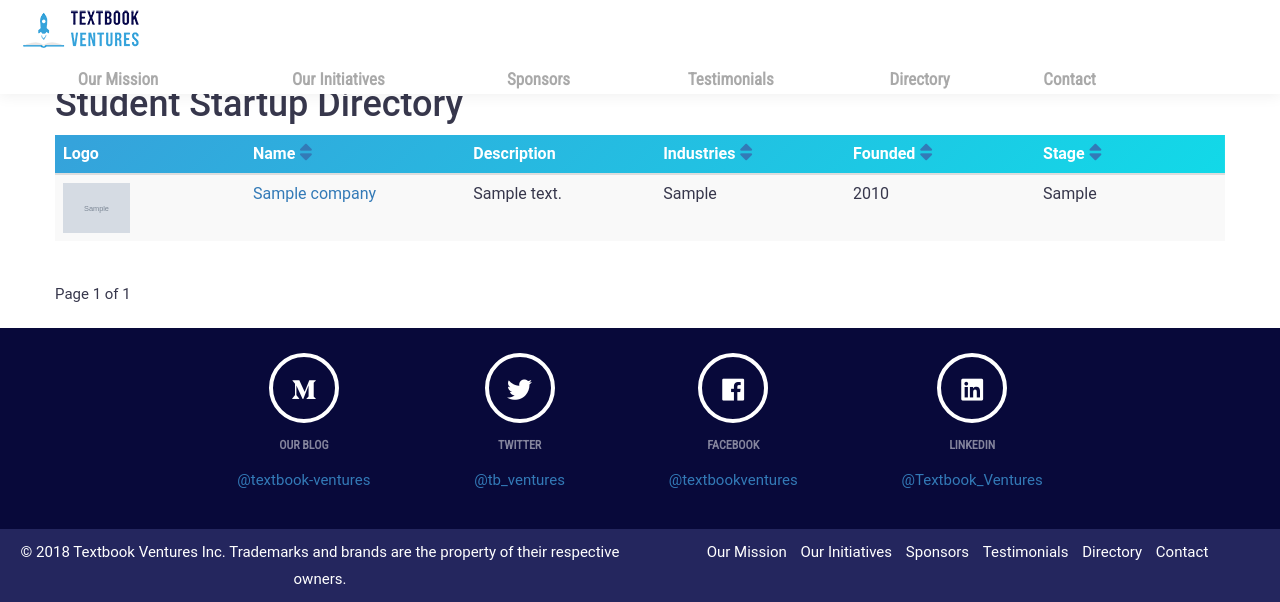
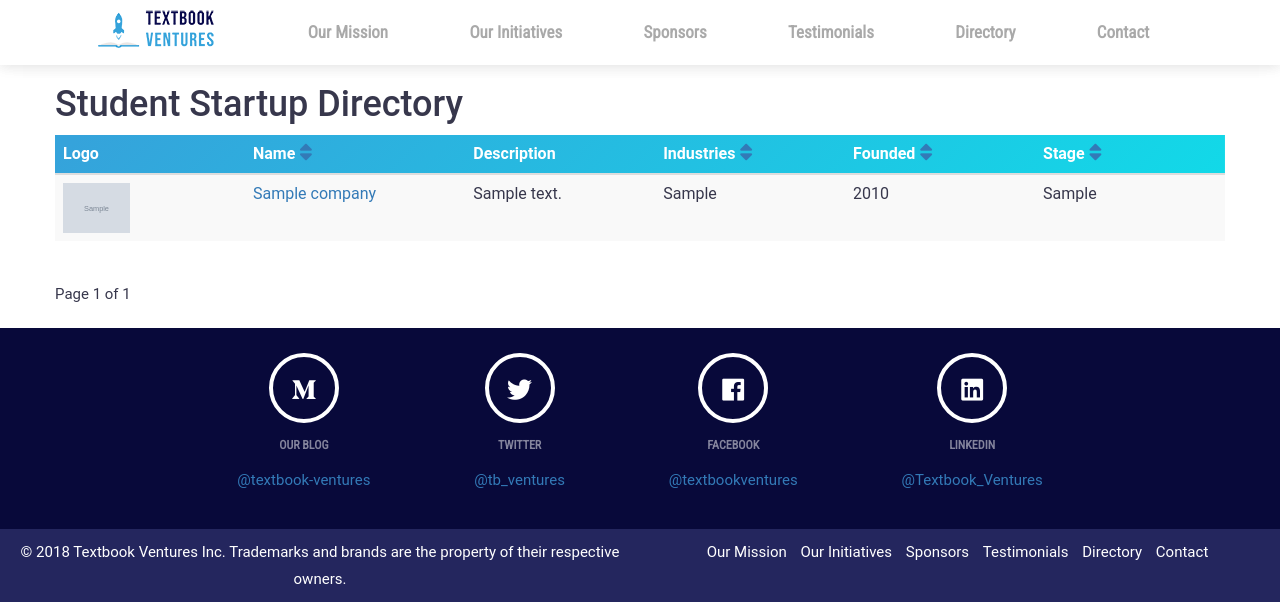
Before and after one commit to Kevinwochan/Startup-Directory, a Django app: page / in a window 1280 px wide. Shown: the top 602 px of the page. Run offline with Django 3.2, Linux system fonts and the light colour scheme; tables that the repository leaves empty hold one stand-in row (values such as "Sample post"); grey boxes marked "Sample" are stand-in pictures; some libraries are stand-ins or nearby versions.

Commit message:
Hacky new desktop menubar

```diff
--- a/startupdirectory/static/css/base.css
+++ b/startupdirectory/static/css/base.css
@@ -21,7 +21,78 @@ a: {
 /*
     Top Nav Bar
 */
+.masthead{
+    display:block;
+    background:white;
+    box-shadow: 0 0 15px 1px rgba(0,0,0,.07);
+    height:65px;
+}
+.nav-bar-wrapper{
+    max-width:1200px;
+    margin:auto;
+    padding: 0px 50px;
+    display:flex;
+    -webkit-flex-flow: row nowrap;
+    -moz-flex-flow: row nowrap;
+    -ms-flex-flow: row nowrap;
+    justify-content: center;
+}
+.menu {
+    flex-grow: 1;
+    display:flex;
+    -webkit-flex-flow: row nowrap;
+    -moz-flex-flow: row nowrap;
+    -ms-flex-flow: row nowrap;
+    list-style:none;
+    justify-content:space-between;
+    text-align:center;
+}
+.menu-logo{
+    padding-right:18px;
+}
+.menu-item {
+    margin: 18px 14px 18px 14px;
+    padding: 4px 4px 4px 4px;
+    justify-content:flex-end;
+    align-items: center;
+    align-content: center;
+    flex-grow:1;
+    position: relative;
+}
+.menu-link{
+    display:block;
+    cursor:pointer;
+}
+.menu-item-text {
+    word-spacing:0;
+    display:block;
+    align-items:center;
+    color: darkgray;
+    font-weight: 500;
+    font: normal bold 17px / 21px "Roboto Condensed", Helvetica, Arial, Verdana, sans-serif;
+}
 
+.menu-item-text:before {
+    height: 2px;
+    width: 100%;
+    background: -webkit-linear-gradient(135deg,#35a3db 30%,#12d9e8 100%);
+    background: linear-gradient(135deg,#35a3db 30%,#12d9e8 100%);
+    position: absolute;
+    bottom: -6px;
+    left: 0;
+    content: '';
+    opacity: 0;
+    -ms-transition: opacity .3s,-webkit-transform .3s;
+    -webkit-transition: opacity .3s,-webkit-transform .3s;
+    transition: opacity .3s,transform .3s;
+    -ms-transform: translateY(10px);
+    -webkit-transform: translateY(10px);
+    transform: translateY(10px);
+}
+
+.mobile-header{
+    display:none;
+}
 .navbar .nav {
     margin-left: 0;
     margin-right: 0;
@@ -45,52 +116,6 @@ a: {
     box-shadow: 0 0 15px 1px rgba(0,0,0,.07);
 }
 
-.menu-item {
-    text-transform: none;
-    margin: 18px 14px 18px 14px;
-    padding: 4px 4px 4px 4px;
-    display: -webkit-flex;
-    display: -moz-flex;
-    display: -ms-flexbox;
-    display: -ms-flex;
-    display: flex;
-    -webkit-align-items: center;
-    -moz-align-items: center;
-    -ms-align-items: center;
-    -ms-flex-align: center;
-    align-items: center;
-    -webkit-align-content: center;
-    -moz-align-content: center;
-    -ms-align-content: center;
-    align-content: center;
-    -ms-flex-line-pack: stretch;
-    flex-grow:1;
-    position: relative;
-}
-.menu-item-text {
-    color: darkgray;
-    font-weight: 500;
-    font: normal bold 17px / 21px "Roboto Condensed", Helvetica, Arial, Verdana, sans-serif;
-}
-
-.menu-item-text:before {
-    height: 2px;
-    width: 100%;
-    background: -webkit-linear-gradient(135deg,#35a3db 30%,#12d9e8 100%);
-    background: linear-gradient(135deg,#35a3db 30%,#12d9e8 100%);
-    position: absolute;
-    bottom: -6px;
-    left: 0;
-    content: '';
-    opacity: 0;
-    -ms-transition: opacity .3s,-webkit-transform .3s;
-    -webkit-transition: opacity .3s,-webkit-transform .3s;
-    transition: opacity .3s,transform .3s;
-    -ms-transform: translateY(10px);
-    -webkit-transform: translateY(10px);
-    transform: translateY(10px);
-}
-
 #nav-img .img-responsive {
     height: auto;
     width: auto;
@@ -101,6 +126,9 @@ a: {
 /**
     nav bar effects
 */
+.menu-item a:hover{
+    text-decoration:none;
+}
 .menu-item a:hover .menu-item-text,
 .menu-item a:active .menu-item-text{
     background: linear-gradient(135deg,#35a3db 30%,#12d9e8 100%) ;
@@ -276,3 +304,13 @@ footer {
 /*
     Mobile CSS
 */
+
+@media max-width:756px; {
+    mobile-header{
+        display:block;
+    }
+    masthead{
+        display:none;
+    }
+
+}
--- a/startupdirectory/templates/base.html
+++ b/startupdirectory/templates/base.html
@@ -1,22 +1,21 @@
 {% load static %}
-{% load compress %}
 <html lang="en">
   <head>
-    <meta charset="utf-8">
-    <meta http-equiv="X-UA-Compatible" content="IE=edge">
-    <meta name="viewport" content="width=device-width, initial-scale=1">
+      <meta property="og:title" content="Textbook Ventures' Directory"/>
+      <meta property="og:type" content="website"/>
+      <meta property="og:url" content="http://textbook.ventures/"/>
+      <meta property="og:site_name" content="Textbook Ventures'"/>
+      <meta property="og:description" content="Connecting Student Founders"/>
+      <meta property="og:image" content="{% static 'img/textbook-ventures-icon.png' %}"/>
 
-    <meta name="description" content="{% block meta_description %}{% endblock %}">
-    <meta name="author" content="{% block meta_author %}{% endblock %}">
-
-    <title>{% block page_title %}{% endblock %}</title>
-
+    {% load compress %}
+    {% compress css %}
     <link rel="stylesheet" href="https://maxcdn.bootstrapcdn.com/bootstrap/3.3.7/css/bootstrap.min.css" integrity="sha384-BVYiiSIFeK1dGmJRAkycuHAHRg32OmUcww7on3RYdg4Va+PmSTsz/K68vbdEjh4u" crossorigin="anonymous">
     <link rel="stylesheet" href="https://maxcdn.bootstrapcdn.com/bootstrap/3.3.7/css/bootstrap.min.css">
     <link rel="stylesheet" href="https://use.fontawesome.com/releases/v5.0.10/css/all.css" integrity="sha384-+d0P83n9kaQMCwj8F4RJB66tzIwOKmrdb46+porD/OvrJ+37WqIM7UoBtwHO6Nlg" crossorigin="anonymous">
+    <link href="https://fonts.googleapis.com/css?family=Roboto+Condensed" rel="stylesheet">
     <link rel="stylesheet" href="{% static 'css/base.css' %}">
-    <link href="https://fonts.googleapis.com/css?family=Roboto+Condensed" rel="stylesheet">
-
+    {% endcompress %}
    {% compress js %}
     <script src="{% static 'js/app.js' %}"></script>
     <script src="https://ajax.googleapis.com/ajax/libs/jquery/3.2.1/jquery.min.js"></script>
@@ -28,7 +27,8 @@
 <body>
 
     <nav class="navbar navbar-default navbar-fixed-top" role="navigation">
-        <div class="container-fluid">
+        <!-- Nav Menu -->
+        <div class="mobile-header">
             <div class="navbar-header">
                 <button type="button" class="navbar-toggle" data-toggle="collapse" data-target="#navbar-collapse-main">
                     <span class="sr-only">Toggle Navigation</span>
@@ -38,7 +38,6 @@
                 </button>
                 <a class="navbar-brand" href="http://textbook.ventures"><img id="nav-img"class ="img-responsive" src="{% static 'img/textbook-ventures.png' %}"></a>
             </div>
-            <!-- Nav Menu -->
             <div class="collapse navbar-collapse" id="navbar-collapse-main">
                 <ul class="nav navbar-nav">
                     <li class="menu-item">
@@ -73,6 +72,47 @@
                     </li>
                 </ul>
             </div>
+        </div>
+        <div class="masthead">
+            <div class="nav-bar-wrapper">
+                <div class="logo">
+                    <a href="http://textbook.ventures">
+                        <img class ="img-responsive" src="{% static 'img/textbook-ventures.png' %}">
+                    </a>
+                </div>
+                <ul class="menu">
+                   <li class="menu-item">
+                       <a class="active" href="http://textbook.ventures/#about">
+                           <span class="menu-item-text">
+                               <span class="menu-text">Our Mission</span></span></a>
+                   </li>
+                   <li class="menu-item">
+                       <a class="active" href="http://textbook.ventures/#initiatives">
+                           <span class="menu-item-text">
+                               <span class="menu-text">Our Initiatives</span></span></a>
+                   </li>
+                   <li class="menu-item">
+                       <a class="active" href="http://textbook.ventures/#sponsors">
+                           <span class="menu-item-text">
+                               <span class="menu-text">Sponsors</span></span></a>
+                   </li>
+                   <li class="menu-item">
+                       <a class="active" href="http://textbook.ventures/#testimonials">
+                           <span class="menu-item-text">
+                               <span class="menu-text">Testimonials</span></span></a>
+                   </li>
+                   <li class="menu-item">
+                       <a class="active" href="http//directory.textbook.ventures">
+                           <span class="menu-item-text">
+                               <span class="menu-text">Directory</span></span></a>
+                   </li>
+                   <li class="menu-item">
+                       <a class="active" href="http://textbook.ventures/#contact">
+                           <span class="menu-item-text">
+                               <span class="menu-text">Contact</span></span></a>
+                   </li>
+               </ul>
+            <div>
         </div>
     </nav>
 
```
